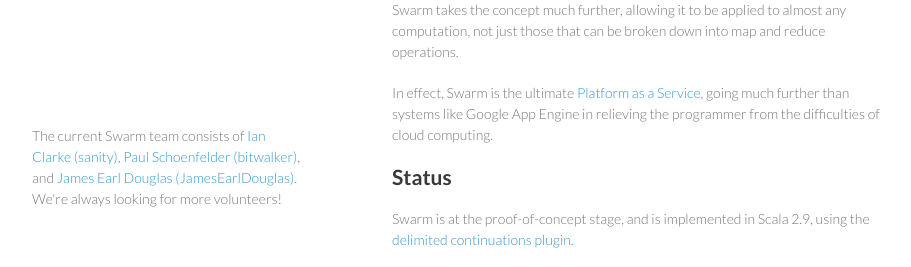
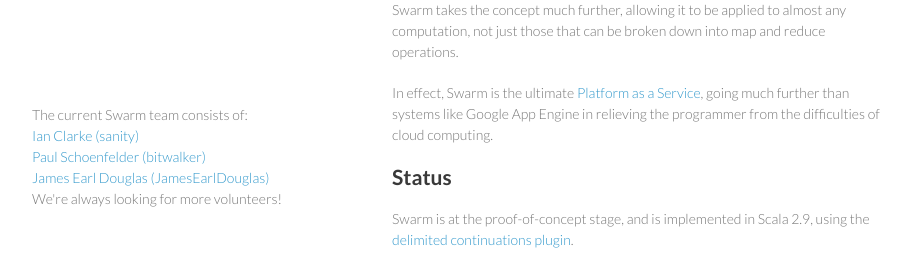
Before and after one commit to sanity/Swarm, a plain HTML site: page index.html in a window 1280 px wide. Shown: the part 521-788 px from the top of the page, without its empty margins (178-1089 px from the left). Drawn offline with Linux system fonts and the light colour scheme.

Commit message:
Tweak layout

```diff
--- a/index.html
+++ b/index.html
@@ -63,7 +63,11 @@
       </section>
       <footer>
         <p>
-          The current Swarm team consists of <a href="https://github.com/sanity">Ian Clarke (sanity)</a>, <a href="https://github.com/bitwalker">Paul Schoenfelder (bitwalker)</a>, and <a href="https://github.com/JamesEarlDouglas">James Earl Douglas (JamesEarlDouglas)</a>. We're always looking for more volunteers!
+          The current Swarm team consists of:
+          <br><a href="https://github.com/sanity">Ian Clarke (sanity)</a>
+          <br><a href="https://github.com/bitwalker">Paul Schoenfelder (bitwalker)</a>
+          <br><a href="https://github.com/JamesEarlDouglas">James Earl Douglas (JamesEarlDouglas)</a>
+          <br>We're always looking for more volunteers!
         </p>
       </footer>
     </div>
```
